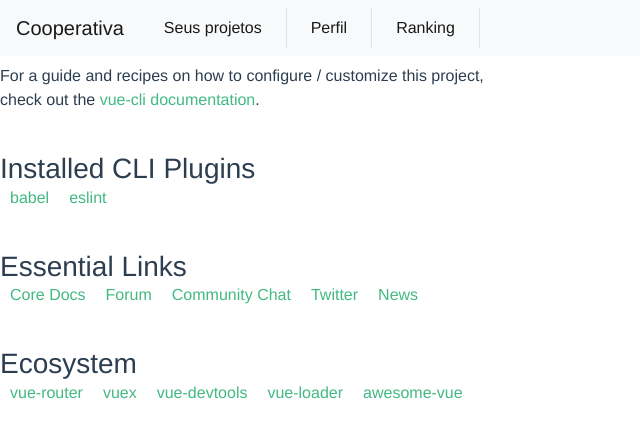
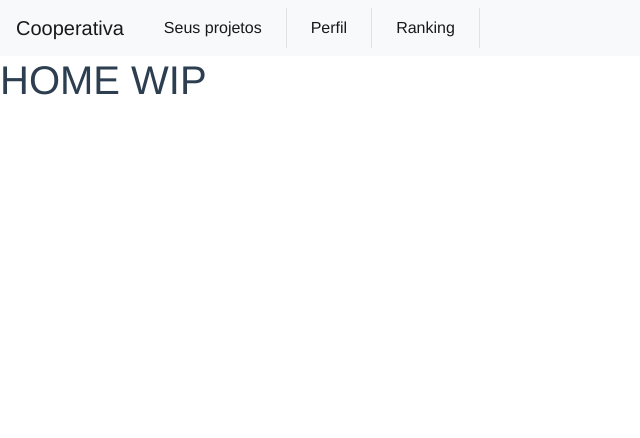
Before and after one commit to gabzarp/tcc-frontend, a Vue app: page /#/ in a window 1280 px wide. Shown: the top 438 px of the page, without its empty margins (0-640 px from the left). Built offline with nearby package versions, Linux system fonts and the light colour scheme; what vue-session would draw is missing.

Commit message:
apresentação

```diff
--- a/src/App.vue
+++ b/src/App.vue
@@ -16,7 +16,7 @@
             <router-link class="nav-link px-4" to="/projects">Perfil</router-link>
           </li>
           <li class="nav-item active border-right">
-            <router-link class="nav-link px-4" to="/projects">Ranking</router-link>
+            <router-link class="nav-link px-4" to="/ranking">Ranking</router-link>
           </li>
         </ul>
       </div>
--- a/src/components/Home.vue
+++ b/src/components/Home.vue
@@ -1,33 +1,5 @@
 <template>
-  <div class="hello">
-    <h1>{{ msg }}</h1>
-    <p>
-      For a guide and recipes on how to configure / customize this project,<br>
-      check out the
-      <a href="https://cli.vuejs.org" target="_blank" rel="noopener">vue-cli documentation</a>.
-    </p>
-    <h3>Installed CLI Plugins</h3>
-    <ul>
-      <li><a href="https://github.com/vuejs/vue-cli/tree/dev/packages/%40vue/cli-plugin-babel" target="_blank" rel="noopener">babel</a></li>
-      <li><a href="https://github.com/vuejs/vue-cli/tree/dev/packages/%40vue/cli-plugin-eslint" target="_blank" rel="noopener">eslint</a></li>
-    </ul>
-    <h3>Essential Links</h3>
-    <ul>
-      <li><a href="https://vuejs.org" target="_blank" rel="noopener">Core Docs</a></li>
-      <li><a href="https://forum.vuejs.org" target="_blank" rel="noopener">Forum</a></li>
-      <li><a href="https://chat.vuejs.org" target="_blank" rel="noopener">Community Chat</a></li>
-      <li><a href="https://twitter.com/vuejs" target="_blank" rel="noopener">Twitter</a></li>
-      <li><a href="https://news.vuejs.org" target="_blank" rel="noopener">News</a></li>
-    </ul>
-    <h3>Ecosystem</h3>
-    <ul>
-      <li><a href="https://router.vuejs.org" target="_blank" rel="noopener">vue-router</a></li>
-      <li><a href="https://vuex.vuejs.org" target="_blank" rel="noopener">vuex</a></li>
-      <li><a href="https://github.com/vuejs/vue-devtools#vue-devtools" target="_blank" rel="noopener">vue-devtools</a></li>
-      <li><a href="https://vue-loader.vuejs.org" target="_blank" rel="noopener">vue-loader</a></li>
-      <li><a href="https://github.com/vuejs/awesome-vue" target="_blank" rel="noopener">awesome-vue</a></li>
-    </ul>
-  </div>
+  <h1>HOME WIP</h1>
 </template>
 
 <script>
--- /dev/null
+++ b/src/components/Project/Evaluation/Ranking.vue
@@ -0,0 +1,9 @@
+<template>
+    <h1>RANKING WIP</h1>
+  </template>
+
+<script>
+export default {
+name: 'HelloWorld',
+}
+</script>
--- a/src/components/Project/Evaluation/UserEvaluation.vue
+++ b/src/components/Project/Evaluation/UserEvaluation.vue
@@ -116,12 +116,12 @@
         },
     },
     async mounted() {
-        const projectRes = await this.axios.get(`project/${this.$route.params.id}`);
+        const projectRes = await this.axios.get(`/project/${this.$route.params.id}`);
         this.project = projectRes.data;
-        const memberRes = await this.axios.get(`member/${this.$route.params.member}`);
+        const memberRes = await this.axios.get(`/member/${this.$route.params.member}`);
         this.member = memberRes.data;
 
-        const evaluations = await this.axios.post(`evaluation-by-member-and-project`, {project: this.project._id, member: this.member._id});
+        const evaluations = await this.axios.post(`/evaluation-by-member-and-project`, {project: this.project._id, member: this.member._id});
         if(evaluations.data){
             evaluations.data.forEach(evaluation => {
                 this[evaluation.type.name] = evaluation
--- a/src/components/Project/Project.vue
+++ b/src/components/Project/Project.vue
@@ -17,14 +17,8 @@
         <p>{{project.description}}</p>
       </div>
       <div class="pt-3 col-2 px-5">
-      <a class="m-3 d-block px-2" href="#">
+      <a class="m-3 d-block px-2" href="https://trello.com/b/gTkVjqiV/projeto-teste" target="_blank">
         <img class="img-fluid" src="../../assets/trello.svg"/>
-      </a>
-      <a class="m-3 d-block px-2" href="#">
-        <img class="img-fluid" src="../../assets/git.svg"/>
-      </a>
-      <a class="m-3 d-block px-2" href="#">
-        <img class="img-fluid" src="../../assets/slack.svg"/>
       </a>
     </div>
     </div>
@@ -32,7 +26,7 @@
       <div class="col-10">
         <h4>Membros:</h4>
         <div class="row">
-          <memberCard v-for="(index,member) in project.members" :key="index" :member-data="member" :is-scrum-master="true" :project-data="project"/>
+          <memberCard v-for="(member, index) in project.members" :key="index" :member-data="member" :is-scrum-master="true" :project-data="project"/>
         </div>
       </div>
     </div>
--- a/src/components/Project/Projects.vue
+++ b/src/components/Project/Projects.vue
@@ -8,9 +8,9 @@
         :key="index"
       >
         <h4 class="text-left">{{ project.name }}</h4>
-        <h6 class="text-left">{{ "Dono" }}</h6>
+        <!-- <h6 class="text-left">{{ project.owner.name }}</h6> -->
         <div class="d-flex pb-2">
-          <a
+          <!-- <a
             class=" btn-primary px-4 py-1 mx-1 rounded border border-dark"
             href="#"
             >Git</a
@@ -19,10 +19,10 @@
             class=" btn-primary px-4 py-1 mx-1 rounded border border-dark"
             href="#"
             >Slack</a
-          >
+          > -->
           <a
             class=" btn-primary px-4 py-1 mx-1 rounded border border-dark"
-            href="#"
+            href="https://trello.com/b/gTkVjqiV/projeto-teste" target="_blank"
             >Trello</a
           >
         </div>
--- a/src/components/utils/DueDateList.vue
+++ b/src/components/utils/DueDateList.vue
@@ -13,14 +13,14 @@
                   </button>
                 </h5>
               </div>
-              <div :id="'c' + index" class="collapse" :class="setShowClass(index)" :aria-labelledby="'h' + index" data-parent="#accordion">
-                <div class="form-group" :id="'c' + index">
+              <div :id="'c' + index" class="collapse" :class="setShowClass(index)" :aria-labelledby="'c' + index">
+                <div class="form-group">
                   <label for="nome" class="sr-only">Nome</label>
-                  <input type="text" v-model="todo.name" class="form-control" placeholder="nome" id="nome">
+                  <input type="text" v-model="todo.name" class="form-control" placeholder="nome">
                 </div>
                 <div class="form-group">
                   <label for="date" class="sr-only">Data</label>
-                  <input type="date" id="date" class="form-control" v-model="todo.date">
+                  <input type="date" class="form-control" v-model="todo.date">
                 </div>
                 <div class="form-group">
                   <label for="description" class="sr-only">Descrição</label>
--- a/src/components/utils/MemberCard.vue
+++ b/src/components/utils/MemberCard.vue
@@ -5,9 +5,9 @@
       <img src="../../assets/avatar.svg" class="img-fluid rounded-circle">
     </div>
     <div class="col-8">
-      <h5>{{"memberData.name"}}</h5>
-      <p class="m-0">{{"memberData.position"}}</p>
-      <router-link v-if="isScrumMaster" :to="{path: `/project/${projectData._id}/user-evaluation/${memberData._id}` }">
+      <h5>{{memberData.user.name}}</h5>
+      <p class="m-0">{{memberData.position}}</p>
+      <router-link v-if="isScrumMaster" :to="{path: `/project/${projectData._id}/member-evaluation/${memberData._id}` }">
         Avaliar
       </router-link>
         <div v-if="isSolicitation">
@@ -22,6 +22,6 @@
 
 <script>
 export default {
-  props: ['memberData', 'isScrumMaster', 'projectData', 'isSolicitation']
+  props: ['isScrumMaster', 'projectData', 'memberData', 'isSolicitation']
 }
 </script>
--- a/src/main.js
+++ b/src/main.js
@@ -16,6 +16,7 @@ import Project from "./components/Project/Project.vue";
 import Projects from './components/Project/Projects.vue'
 import CreateProject from "./components/Project/CreateProject.vue";
 import UserEvaluation from "./components/Project/Evaluation/UserEvaluation.vue";
+import Ranking from "./components/Project/Evaluation/Ranking.vue";
 import ProjectSettings from './components/Project/ProjectSettings'
 
 const routes = [
@@ -24,7 +25,8 @@ const routes = [
   { path: "/projects/create", component: CreateProject },
   { path: "/project/:id", component: Project },
   { path: "/project/:id/member-evaluation/:member", component: UserEvaluation },
-  { path: "/project/:id/settings", component: ProjectSettings}
+  { path: "/project/:id/settings", component: ProjectSettings},
+  { path: "/ranking", component: Ranking}
 ];
 const router = new VueRouter({ routes });
 
```
